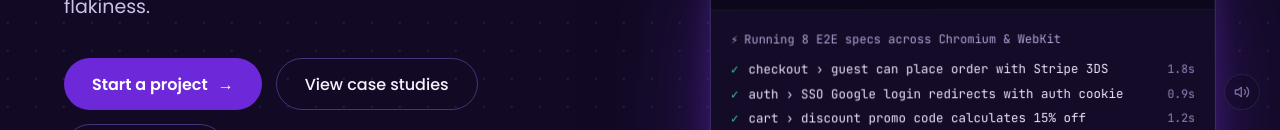
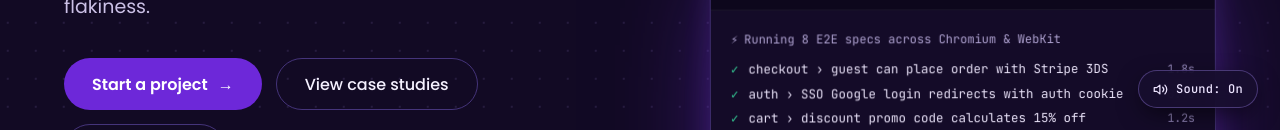
Before and after one commit to KarthikRaja2196/Karthik-QA-QC, a Vue app: page / in a window 1280 px wide. Shown: the part 670-800 px from the top of the page. Built offline with nearby package versions, Linux system fonts and the light colour scheme.

Commit message:
fix: robust cross-browser audio autoplay with interaction capture and sound pill

```diff
--- a/src/components/BackgroundAudio.vue
+++ b/src/components/BackgroundAudio.vue
@@ -1,55 +1,72 @@
 <script setup lang="ts">
 import { onBeforeUnmount, onMounted, ref } from 'vue'
 
+const isPlaying = ref(false)
 const isMuted = ref(false)
-const isPlaying = ref(false)
+const needInteraction = ref(true)
 const audioRef = ref<HTMLAudioElement | null>(null)
 
-function startAudio() {
+async function tryPlay() {
   if (!audioRef.value) return
-  if (!isPlaying.value) {
-    audioRef.value.volume = isMuted.value ? 0 : 0.45
-    audioRef.value
-      .play()
-      .then(() => {
+  try {
+    audioRef.value.volume = isMuted.value ? 0 : 0.5
+    await audioRef.value.play()
     isPlaying.value = true
-        removeUserInteractionListeners()
-      })
-      .catch(() => {
-        // Autoplay wait for user gesture
-      })
+    needInteraction.value = false
+    removeListeners()
+  } catch (err) {
+    // Autoplay blocked by external browser policy until user interacts
+    isPlaying.value = false
+    needInteraction.value = true
   }
 }
 
-function toggleMute() {
-  if (!audioRef.value) return
-  isMuted.value = !isMuted.value
-  audioRef.value.muted = isMuted.value
-  if (!isPlaying.value && !isMuted.value) {
-    startAudio()
+function handleInteraction() {
+  if (!isPlaying.value) {
+    tryPlay()
   }
 }
 
-function onFirstUserGesture() {
-  startAudio()
+function toggleSound() {
+  if (!audioRef.value) return
+  if (!isPlaying.value) {
+    // Direct user click - guaranteed by browser to allow playback
+    isMuted.value = false
+    audioRef.value.muted = false
+    tryPlay()
+  } else {
+    // Toggle mute
+    isMuted.value = !isMuted.value
+    audioRef.value.muted = isMuted.value
+  }
 }
 
-function removeUserInteractionListeners() {
-  window.removeEventListener('click', onFirstUserGesture)
-  window.removeEventListener('keydown', onFirstUserGesture)
-  window.removeEventListener('touchstart', onFirstUserGesture)
+const events = ['pointerdown', 'mousedown', 'touchstart', 'touchend', 'keydown', 'click']
+
+function attachListeners() {
+  if (typeof window === 'undefined') return
+  events.forEach((evt) => {
+    document.addEventListener(evt, handleInteraction, { capture: true, once: true })
+  })
+}
+
+function removeListeners() {
+  if (typeof window === 'undefined') return
+  events.forEach((evt) => {
+    document.removeEventListener(evt, handleInteraction, { capture: true })
+  })
 }
 
 onMounted(() => {
-  // Try autoplay, and also attach first gesture listener
-  startAudio()
-  window.addEventListener('click', onFirstUserGesture, { once: true })
-  window.addEventListener('keydown', onFirstUserGesture, { once: true })
-  window.addEventListener('touchstart', onFirstUserGesture, { once: true })
+  // 1. Attempt immediate play (will succeed if user previously interacted or browser allows)
+  tryPlay()
+
+  // 2. Attach capture listeners for any touch, click, key, or tap
+  attachListeners()
 })
 
 onBeforeUnmount(() => {
-  removeUserInteractionListeners()
+  removeListeners()
   if (audioRef.value) {
     audioRef.value.pause()
   }
@@ -57,28 +74,33 @@ onBeforeUnmount(() => {
 </script>
 
 <template>
-  <div class="bg-audio-container">
-    <!-- Invisible background audio element -->
+  <div class="bg-sound-container">
+    <!-- Background Audio Element -->
     <audio
       ref="audioRef"
       src="/audio/honourable.mp3"
       loop
       preload="auto"
+      playsinline
     ></audio>
 
-    <!-- Subtle, discreet sound toggle button (no track info, no tracking, no video) -->
+    <!-- Floating Sound Pill: prompts visitor if browser blocked autoplay, or lets them mute -->
     <button
       type="button"
-      class="discreet-sound-btn"
-      :class="{ muted: isMuted || !isPlaying }"
-      :aria-label="isMuted ? 'Unmute background music' : 'Mute background music'"
-      :title="isMuted ? 'Sound off — click to enable' : 'Sound on — click to mute'"
-      @click="toggleMute"
+      class="sound-pill mono"
+      :class="{
+        'needs-tap': needInteraction && !isPlaying,
+        'playing': isPlaying && !isMuted,
+        'muted': isMuted
+      }"
+      :aria-label="isPlaying && !isMuted ? 'Mute sound' : 'Enable sound'"
+      @click.stop="toggleSound"
     >
+      <span class="sound-icon" aria-hidden="true">
         <svg
-        v-if="!isMuted && isPlaying"
-        width="16"
-        height="16"
+          v-if="isPlaying && !isMuted"
+          width="15"
+          height="15"
           viewBox="0 0 24 24"
           fill="none"
           stroke="currentColor"
@@ -92,8 +114,8 @@ onBeforeUnmount(() => {
         </svg>
         <svg
           v-else
-        width="16"
-        height="16"
+          width="15"
+          height="15"
           viewBox="0 0 24 24"
           fill="none"
           stroke="currentColor"
@@ -105,44 +127,97 @@ onBeforeUnmount(() => {
           <line x1="23" y1="9" x2="17" y2="15"></line>
           <line x1="17" y1="9" x2="23" y2="15"></line>
         </svg>
+      </span>
+
+      <span class="sound-text">
+        <template v-if="needInteraction && !isPlaying">
+          🔊 Tap to Play Sound
+        </template>
+        <template v-else-if="isPlaying && !isMuted">
+          Sound: On
+        </template>
+        <template v-else>
+          Sound: Muted
+        </template>
+      </span>
     </button>
   </div>
 </template>
 
 <style scoped>
-.bg-audio-container {
+.bg-sound-container {
   position: fixed;
-  bottom: 20px;
-  right: 20px;
-  z-index: 40;
+  bottom: 22px;
+  right: 22px;
+  z-index: 999;
 }
 
-.discreet-sound-btn {
-  width: 36px;
-  height: 36px;
-  border-radius: 50%;
-  background: rgba(18, 10, 36, 0.7);
-  border: 1px solid rgba(255, 255, 255, 0.12);
-  backdrop-filter: blur(8px);
+.sound-pill {
+  display: inline-flex;
+  align-items: center;
+  gap: 8px;
+  height: 38px;
+  padding: 0 14px;
+  border-radius: 999px;
+  background: rgba(23, 14, 46, 0.88);
+  border: 1px solid rgba(167, 139, 250, 0.35);
+  backdrop-filter: blur(12px);
+  -webkit-backdrop-filter: blur(12px);
+  color: #ede4ff;
+  font-size: 12px;
+  font-weight: 500;
+  cursor: pointer;
+  transition: all 0.25s ease;
+  box-shadow: 0 8px 24px -4px rgba(0, 0, 0, 0.6);
+}
+
+.sound-pill:hover {
+  transform: translateY(-2px);
+  border-color: #a78bfa;
+  background: rgba(36, 23, 63, 0.95);
+  box-shadow: 0 12px 30px -4px rgba(109, 40, 217, 0.5);
+}
+
+/* Pulsing highlight when waiting for external browser interaction */
+.sound-pill.needs-tap {
+  background: rgba(109, 40, 217, 0.85);
+  border-color: #c4b5fd;
+  color: #fff;
+  box-shadow: 0 0 20px rgba(139, 92, 246, 0.6);
+  animation: tap-pulse 2s infinite ease-in-out;
+}
+
+@keyframes tap-pulse {
+  0%, 100% {
+    transform: scale(1);
+    box-shadow: 0 0 16px rgba(109, 40, 217, 0.5);
+  }
+  50% {
+    transform: scale(1.05);
+    box-shadow: 0 0 28px rgba(167, 139, 250, 0.8);
+  }
+}
+
+.sound-pill.muted {
+  opacity: 0.6;
   color: var(--muted);
+  border-color: rgba(255, 255, 255, 0.12);
+}
+
+.sound-icon {
   display: flex;
   align-items: center;
   justify-content: center;
-  cursor: pointer;
-  transition: all 0.2s ease;
-  opacity: 0.65;
 }
 
-.discreet-sound-btn:hover {
-  opacity: 1;
-  color: #fff;
-  border-color: rgba(167, 139, 250, 0.4);
-  background: rgba(28, 18, 54, 0.9);
-  transform: scale(1.08);
+.sound-text {
+  letter-spacing: 0.02em;
 }
 
-.discreet-sound-btn.muted {
-  opacity: 0.45;
-  color: #8c7ea8;
+@media (max-width: 480px) {
+  .bg-sound-container {
+    bottom: 16px;
+    right: 16px;
+  }
 }
 </style>
```
Lines whose indentation alone changed are shown as unchanged.
